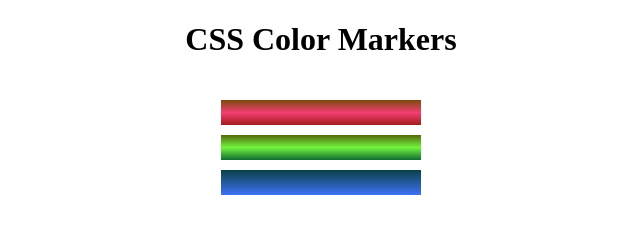
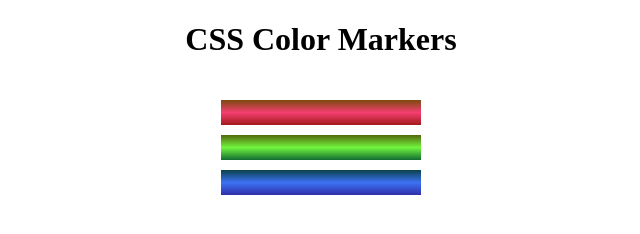
Before and after one commit to funny-walnut/free-code-camp, a plain HTML site: page SetOfColoredMarkers/index.html in a window 1280 px wide. Shown: the whole page, without its empty margins (319-959 px from the left). Drawn offline with Linux system fonts and the light colour scheme.

Commit message:
update style for third marker

```diff
--- a/SetOfColoredMarkers/styles.css
+++ b/SetOfColoredMarkers/styles.css
@@ -17,7 +17,7 @@ h1 {
 }
 
 .blue {
-    background: linear-gradient(hsl(186, 76%, 16%), hsl(223, 90%, 60%));
+    background: linear-gradient(hsl(186, 76%, 16%), hsl(223, 90%, 60%), hsl(240, 56%, 42%));
 }
 
 .container {
```
